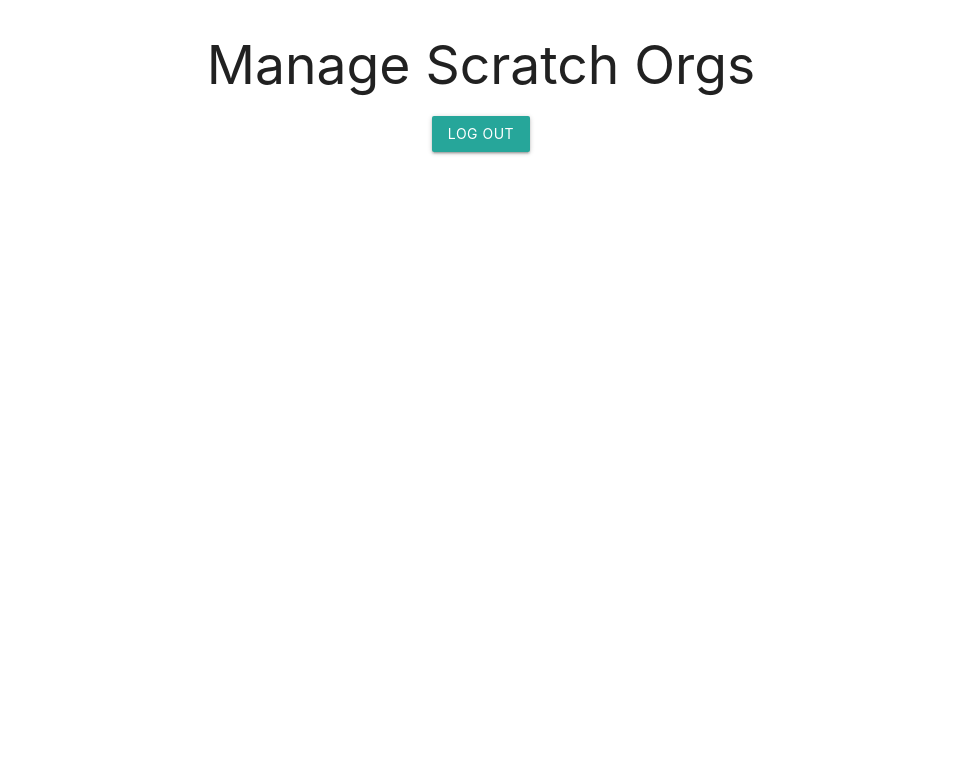
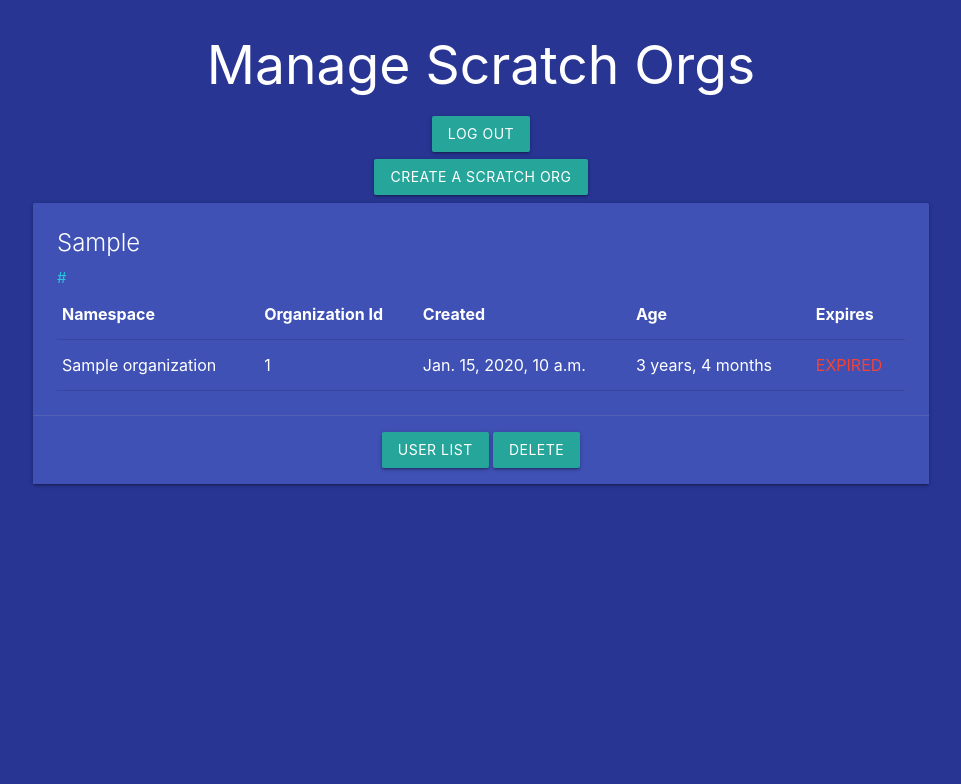
Before and after one commit to Hydrologist/scratch-org-portal, a Django app: template sf_cpanel/scratchorgs/templates/scratchorgs/index.html in a window 1280 px wide. Shown: the top 784 px of the page, without its empty margins (159-1120 px from the left). Run offline with Django 4.2, Linux system fonts and the light colour scheme; the template is opened without the code that fills it: values that come from a table or form of the project are taken from there, others are empty; tables that the repository leaves empty hold one stand-in row (values such as "Sample post"); some libraries are stand-ins or nearby versions.

Commit message:
Implement org functions and login.

```diff
--- a/sf_cpanel/scratchorgs/static/scratchorgs/scripts/index.js
+++ b/sf_cpanel/scratchorgs/static/scratchorgs/scripts/index.js
@@ -1,41 +1,137 @@
 $(document).ready(function(){
-  /*$.ajax({
-    url: ,
-    type: "GET",
-    success: function(response) {
-
-    },
-    error: function(xhr, errmsg, err) {
-      console.log(xhr.status + ": " + xhr.responseText);
-    }
-  })*/
-  $('#create-button').click(function() {
+  $('#create-form').on('submit', create_org);
+  $('.generate-password-button').click(function() {
+    generate_password($(this).attr('data-userid'));
+  })
+  $('.user-login-button').click(function() {
+    user_login($(this).attr('data-userid'), $(this).attr('data-username'));
+  })
+  $('.delete-button').click(function () {
     let clicked_button = $(this);
+    open_delete_modal(clicked_button.attr('data-orgid'));
+  });
+  $('#delete-modal-agree-button').click(function () {
+    delete_org($(this).attr('data-orgid'));
   });
 }) // end $(document).ready()
 
-function create_org() {
-  $('#create-button').addClass('hide');
-  $('#create-spinner').removeClass('hide');
-  $('#create-title').html('Creating Scratch Org...');
+function create_org(event) {
+  event.preventDefault();
+
+  const csrftoken = Cookies.get('csrftoken');
+  $('#create-form-wrapper').addClass('hide');
+  $('#create-form-loader').removeClass('hide');
+
+  modal = M.Modal.getInstance($('#create-modal').get(0));
+
   $.ajax({
-    url: "create/",
-    type: "POST",
+    url: 'create/',
+    type: 'POST',
+    data: jQuery.param({ 'alias': $('#create-form-alias').val() }),
+    headers: {'X-CSRFToken': csrftoken},
     success: function (result) {
-      console.log(result);
-      $('#create-card').after(result);
+      $('#create-button-wrapper').after(result);
 
-      $('#create-title').html('Scratch Org Created.');
-      $('#create-button').html('Create another Scratch Org');
-      $('#create-button').removeClass('hide');
-      $('#create-spinner').addClass('hide');
+      $('#create-form-wrapper').removeClass('hide');
+      $('#create-form-loader').addClass('hide');
+
+      reset_modal();
+      modal.close();
     },
     error: function (xhr, errmsg, err) {
-      $('#create-title').html('Error!');
-      $('#create-spinner').addClass('hide');
-      $('#create-error').html(errmsg);
-      $('#create-error').removeClass('hide');
+      $('#create-form-loader').addClass('hide');
+
+      $('create-form-error-details').html(xhr.status + ": " + xhr.responseText);
+      $('#create-form-error').removeClass('hide');
+    },
+    complete: function() {
+      $('#create-form-alias').val('');
+    }
+  });
+
+  function reset_modal() {
+    $('#create-form-error').addClass('hide');
+    $('#create-form-loader').addClass('hide');
+    $('#create-form-wrapper').removeClass('hide');
+
+    $('#create-form-alias').val('');
+  }
+}
+
+function generate_password(user_id) {
+  const csrftoken = Cookies.get('csrftoken');
+
+  $('#generate-password-button-' + user_id).addClass('hide');
+  $('#generate-password-spinner-' + user_id).removeClass('hide');
+
+  $.ajax({
+    url: 'users/' + user_id + '/generate/',
+    type: 'POST',
+    headers: { 'X-CSRFToken': csrftoken },
+    success: function (result) {
+      $('#user-password-' + user_id).html(result);
+    },
+    error: function (xhr, errmsg, err) {
       console.log(xhr.status + ": " + xhr.responseText);
+    },
+    complete: function () {
+      $('#generate-password-spinner-' + user_id).addClass('hide');
     }
   });
 }
+
+function user_login(user_id) {
+  $('#user-login-button-' + user_id).addClass('hide');
+  $('#user-login-spinner-' + user_id).removeClass('hide');
+
+  $.ajax({
+    url: 'users/' + user_id + '/login/',
+    type: 'GET',
+    success: function (result) {
+      window.open(result, '_blank');
+    },
+    error: function (xhr, errmsg, err) {
+      console.log(xhr.status + ": " + xhr.responseText);
+    },
+    complete: function () {
+      $('#user-login-button-' + user_id).removeClass('hide');
+      $('#user-login-spinner-' + user_id).addClass('hide');
+    }
+  });
+}
+
+function open_delete_modal(org_id) {
+  $('#delete-modal-agree-button').attr('data-orgid', org_id);
+  $('#delete-modal-title').html('Are you sure?');
+  $('#delete-modal-text').html('Do you want to delete this scratch org?');
+  $('#delete-modal-agree-button').removeClass('hide');
+  $('#delete-modal-disagree-button').removeClass('hide');
+  $('#delete-modal-close-button').addClass('hide');
+  $('#delete-modal-spinner').addClass('hide');
+}
+
+function delete_org(org_id) {
+  $('#delete-modal-agree-button').addClass('hide');
+  $('#delete-modal-disagree-button').addClass('hide');
+  $('#delete-modal-spinner').removeClass('hide');
+  $.ajax({
+    url: org_id + '/delete/',
+    type: "POST",
+    success: function (response) {
+      $('#delete-modal-title').html('Success!');
+      $('#delete-modal-text').html('The page will now refresh.');
+      setTimeout(function() {
+        document.location.reload();
+      }, 2000)
+    },
+    error: function (xhr, errmsg, err) {
+      $('#modal-title').html('Error!');
+      $('#modal-text').html(errmsg);
+      console.log(xhr.status + ": " + xhr.responseText);
+    },
+    complete: function(){
+      $('#delete-modal-spinner').addClass('hide');
+      $('#delete-modal-close-button').removeClass('hide');
+    }
+  });
+}
--- a/sf_cpanel/scratchorgs/templates/scratchorgs/base.html
+++ b/sf_cpanel/scratchorgs/templates/scratchorgs/base.html
@@ -50,7 +50,7 @@
   </title>
 </head>
 
-<body>
+<body class="indigo darken-3 white-text">
   {% block content %}
     <div class="container">
       <div class="row">
--- a/sf_cpanel/scratchorgs/templates/scratchorgs/index.html
+++ b/sf_cpanel/scratchorgs/templates/scratchorgs/index.html
@@ -1,45 +1,86 @@
 {% extends "scratchorgs/base.html" %}
+
+{% load static %}
 
 {% block title %}Scratch Orgs - Index{% endblock %}
 
+{% block scripts %}
+  <script src="{% static 'scratchorgs/scripts/index.js' %}"></script>
+{% endblock scripts %}
+
 {% block content %}
 <div class="container">
-  <!--div class="content-loader">
-    <div class="row">
-      <div class="col s12 center-align">
-        <div class="progress">
-        <div class="indeterminate"></div>
-        </div>
-      </div>
-    </div>
-  </div-->
+
   <div class="title center-align">
     <h2>Manage Scratch Orgs</h2>
-    <a class="btn waves-effect waves-light">Log Out</a>
   </div>
+
+  <div class="center-align">
+    <a id="logout-button" class="btn waves-effect waves-light" style="margin-bottom: .5rem" href="{% url 'scratchorgs:logout' %}">Log Out</a>
+  </div>
+
   <div class="org-list">
+    <div id="create-button-wrapper" class="center-align">
+      <button id="create-button" data-target="create-modal" class="center-align waves-effect waves-light btn modal-trigger">Create a Scratch Org</a>
+    </div>
     {% if organization_list %}
       {% for organization in organization_list %}
-        {% include "scratchorg/organization_card.html" %}
+        {% include "scratchorgs/organization_card.html" %}
       {% endfor %}
     {% else %}
       <div class="center-align">
         <h4>No organizations are available.</h4>
-        <button id="create-button" data-target="create-modal" class="center-align waves-effect waves-light btn modal-trigger">Create a Scratch Org</a>
       </div>
     {% endif %}
   </div>
-  <div id="create-modal" class="modal">
+
+  <div id="create-modal" class="modal indigo white-text">
     <div class="modal-content input-field">
+      <div id="create-form-wrapper">
         <p>Please enter the scratch org's name.</p>
-      <form action="/create-org/" method="post">
+        <form id="create-form" action="create/" method="post">
           {% csrf_token %}
-        {{ form }}
+          <label for="create-form-alias">Alias:</label>
+          <input id="create-form-alias" name="alias" class="white-text" type="text" required />
           <button id="create-button" class="btn waves-effect waves-light" type="submit">Submit
             <i class="material-icons right">send</i>
           </button>
         </form>
       </div>
+      <div id="create-form-loader" class="hide">
+        <h3 id="create-form-loader-title">Creating scratch org...</h3>
+        <p>This may take a few minutes.</p>
+        <div id="create-form-loader-spinner" class="preloader-wrapper small active">
+          <div class="spinner-layer spinner-green-only">
+            <div class="circle-clipper left">
+              <div class="circle"></div>
+            </div><div class="gap-patch">
+              <div class="circle"></div>
+            </div><div class="circle-clipper right">
+              <div class="circle"></div>
+            </div>
+          </div>
+        </div>
+      </div>
+      <div id="create-form-error" class="hide">
+        <h3 id="create-form-error-title">An error occurred</h3>
+        <p id="create-form-error-details"></p>
+        <button id="create-form-error-button" onclick="reset_modal()">Try Again</button>
+      </div>
+    </div>
+  </div>
+  <div id="delete-modal" class="modal indigo">
+    <div class="modal-content">
+      <h4 id="delete-modal-title">Are you sure?</h4>
+      <p id="delete-modal-text">Do you want to delete this scratch org?</p>
+    </div>
+    <div class="modal-footer indigo">
+      <a id="delete-modal-disagree-button" href="#!" class="modal-close waves-effect waves-light btn">No</a>
+      <button id="delete-modal-agree-button" class="waves-effect waves-light btn">Yes</button>
+      <div id="delete-modal-spinner" class="container progress hide">
+          <div class="indeterminate"></div>
+      </div>
+    </div>
   </div>
 </div>
 {% endblock %}
--- a/sf_cpanel/scratchorgs/templates/scratchorgs/organization_card.html
+++ b/sf_cpanel/scratchorgs/templates/scratchorgs/organization_card.html
@@ -1,20 +1,37 @@
 <!-- This template is only meant to be used as part of the index template and for cards being created to be inserted into it. -->
-<div id="org-card-{{ organization.id }}" class="card">
+<div id="org-card-{{ organization.id }}" class="card indigo">
   <div class="card-content">
-    <span class="card-title"><a href="{{ organization.instance_url }}" target="_blank">{{ organization.instance_url }}</a></span>
+    <div class="card-title">{{ organization.alias }}</div>
+    <p><a href="{{ organization.instance_url }}" target="_blank" class="cyan-text text-lighten-1">{{ organization.instance_url }}</a></p>
     <table>
       <thead>
         <tr>
+          <th>Namespace</th>
           <th>Organization Id</th>
           <th>Created</th>
           <th>Age</th>
+          <th>Expires</th>
         </tr>
       </thead>
       <tbody>
         <tr>
+          <td>
+            {% if organization.namespace and organization.namespace.strip %}
+              {{ organization.namespace }}
+            {% else %}
+              None
+            {% endif %}
+          </td>
           <td>{{ organization.organization_id }}</td>
           <td>{{ organization.created_date }}</td>
           <td>{{ organization.created_date|timesince }}</td>
+          <td>
+            {% if organization.is_expired %}
+              <p class="red-text">EXPIRED</p>
+            {% else %}
+              {{ organization.expiration_date }}
+            {% endif %}
+          </td>
         </tr>
       </tbody>
     </table>
@@ -22,11 +39,11 @@
   <div class="card-action">
     <div class="center-align">
       <a target="_blank" class="activator waves-effect waves-light btn">User List</a>
-      <a class="waves-effect waves-light btn modal-trigger delete-button" href="#delete-modal" data-value="{{ organization.id }}">Delete</a>
+      <a class="waves-effect waves-light btn modal-trigger delete-button" href="#delete-modal" data-orgid="{{ organization.id }}">Delete</a>
     </div>
   </div>
-  <div class="card-reveal">
-    <span class="card-title">Users<i class="material-icons right">close</i></span>
+  <div class="card-reveal indigo">
+    <span class="card-title">{{ organization.alias }} users<i class="material-icons right">close</i></span>
     <table>
       <thead>
         <tr>
@@ -39,10 +56,27 @@
         {% for user in organization.salesforceuser_set.all %}
           <tr>
             <td>{{ user.username }}</td>
-            <td>{{ user.password }}</td>
+            <td id="user-password-{{ user.id }}">
+              {% if user.password %}
+                {{ user.password }}
+              {% else %}
+                <button id="generate-password-button-{{ user.id }}" class="btn waves-effect waves-light generate-password-button" data-userid="{{ user.id }}" data-username="{{ user.username }}">Generate</button>
+                <div id="generate-password-spinner-{{ user.id }}" class="preloader-wrapper small active generate-password-spinner hide">
+                  <div class="spinner-layer spinner-green-only">
+                    <div class="circle-clipper left">
+                      <div class="circle"></div>
+                    </div><div class="gap-patch">
+                      <div class="circle"></div>
+                    </div><div class="circle-clipper right">
+                      <div class="circle"></div>
+                    </div>
+                  </div>
+                </div>
+              {% endif %}
+            </td>
             <td>
-              <button class="btn waves-effect waves-light login-button" data-value="{{ user.id }}">Log In</button>
-              <div class="preloader-wrapper small active login-spinner hide">
+              <button id="user-login-button-{{ user.id }}" class="btn waves-effect waves-light user-login-button" data-userid="{{ user.id }}" data-username="{{ user.username }}">Log In</button>
+              <div id="user-login-spinner-{{ user.id }}" class="preloader-wrapper small active user-login-spinner hide">
                 <div class="spinner-layer spinner-green-only">
                   <div class="circle-clipper left">
                     <div class="circle"></div>
--- a/sf_cpanel/scratchorgs/urls.py
+++ b/sf_cpanel/scratchorgs/urls.py
@@ -1,4 +1,6 @@
-from django.urls import path
+from django.contrib.auth import views as auth_views
+from django.urls import path, reverse_lazy
+from django.views.generic.base import RedirectView
 
 from . import views
 
@@ -8,7 +10,15 @@ urlpatterns = [
     # ex. /scratchorgs/5
     #path('<int:org_id>/', views.org_detail, name='org-detail'),
     # ex: /scratchorgs/5/delete
-    #path('<int:org_id>/delete/', views.delete_org, name='delete-org'),
+    path('<int:org_id>/delete/', views.delete_org, name='delete-org'),
     # ex: /scratchorgs/create
-    path('create/', views.create_org, name='create-org')
+    path('create/', views.create_org, name='create-org'),
+    # ex: /scratchorgs/users/1/generate
+    path('users/<int:user_id>/generate/', views.generate_password, name='generate-password'),
+    # ex: /scratchorgs/users/1/login
+    path('users/<int:user_id>/login/', views.user_login, name='user-login'),
+    # ex: /scratchorg/login
+    path('login/', auth_views.LoginView.as_view(template_name='scratchorgs/login.html', next_page=reverse_lazy('scratchorgs:index')), name='login'),
+    # ex: /scratchorg/logout
+    path('logout/', auth_views.LogoutView.as_view(next_page=reverse_lazy('scratchorgs:login')), name='logout')
 ]
--- a/sf_cpanel/sf_cpanel/urls.py
+++ b/sf_cpanel/sf_cpanel/urls.py
@@ -14,9 +14,11 @@ Including another URLconf
     2. Add a URL to urlpatterns:  path('blog/', include('blog.urls'))
 """
 from django.contrib import admin
-from django.urls import include, path
+from django.urls import include, path, reverse_lazy
+from django.views.generic.base import RedirectView
 
 urlpatterns = [
-    path('scratchorgs/', include('scratchorgs.urls')),
+    path('', RedirectView.as_view(url=reverse_lazy('scratchorgs:index'))),
+    path('scratchorgs/', include(('scratchorgs.urls', 'scratchorgs'), namespace='scratchorgs')),
     path('admin/', admin.site.urls),
 ]
```
Also changed, not shown: sf_cpanel/scratchorgs/models.py (+7 -5 lines), sf_cpanel/scratchorgs/scratchorgs.py (+27 -24 lines), sf_cpanel/scratchorgs/templates/scratchorgs/login.html (added, +16 -0 lines), sf_cpanel/scratchorgs/views.py (+99 -15 lines), sf_cpanel/scratchorgs/migrations/0003_alter_organization_access_token_and_more.py (added), sf_cpanel/scratchorgs/migrations/0004_organization_namespace.py (added). Lines whose indentation alone changed are shown as unchanged.
